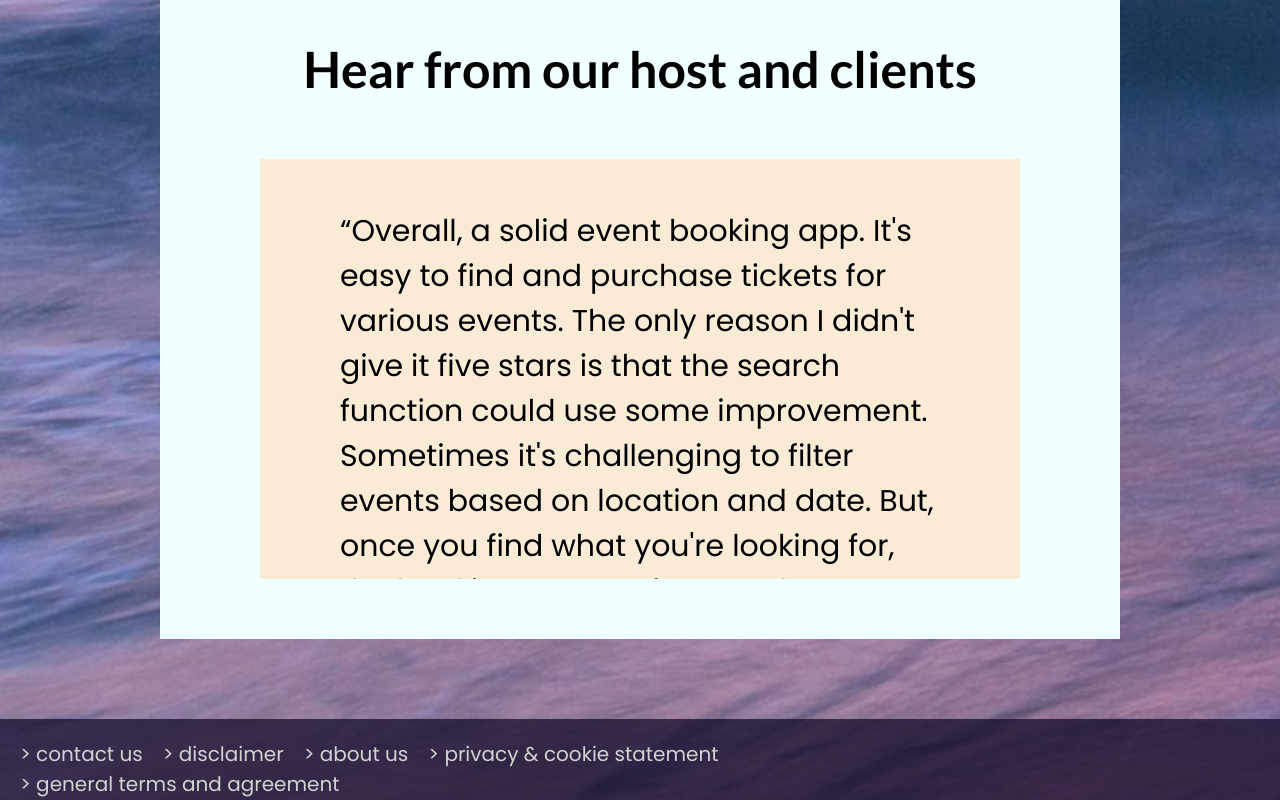
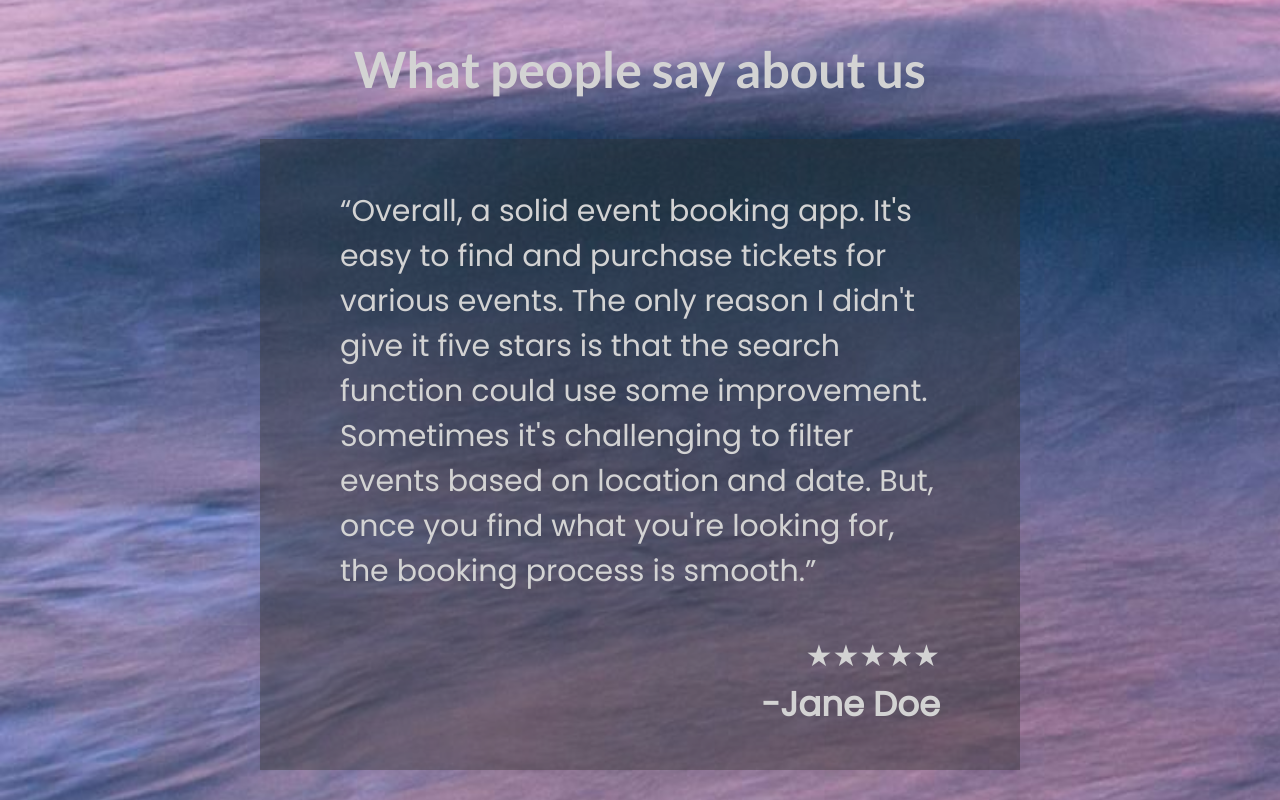
Before and after one commit to kramzer22/capstone-event-booking-app, a React (Vite) app: page / in a window 1280 px wide. Shown: the part 2700-3500 px from the top of the page. Built offline with nearby package versions, Linux system fonts and the light colour scheme.

Commit message:
add trans effect

```diff
--- a/src/components/index-review/IndexReview.jsx
+++ b/src/components/index-review/IndexReview.jsx
@@ -50,7 +50,7 @@ function IndexReview({}) {
           <p>&ldquo;{review.comment}&rdquo;</p>
           <div>
             {<p>{stars}</p>}
-            <p>{review.name}</p>
+            <p>-{review.name}</p>
           </div>
         </div>
       );
@@ -59,7 +59,7 @@ function IndexReview({}) {
 
   return (
     <div className="review-container">
-      <h2>Hear from our host and clients</h2>
+      <h2>What people say about us</h2>
       <div className="review-carousel-container">{createReviewCarousel()}</div>
     </div>
   );
--- a/src/components/index-review/indexReview.css
+++ b/src/components/index-review/indexReview.css
@@ -2,16 +2,16 @@
   display: flex;
   flex-direction: column;
   align-items: center;
-  gap: 60px;
+  gap: 40px;
 
   margin: 0 160px 80px;
   padding: 40px 100px 60px;
   width: calc(100% - 320px);
-  background-color: azure;
 }
 
 .review-container h2 {
   font-size: 50px;
+  color: #d3d3d3;
 }
 
 .review-carousel-container {
@@ -27,13 +27,13 @@
   gap: 40px;
 
   padding: 50px 80px 40px 80px;
-  height: 420px;
-  background-color: antiquewhite;
+  color: #d3d3d3;
+  background-color: rgba(51, 50, 49, 0.4);
 
   transition: transform 0.5s;
 }
 
-.index-review p {
+.index-review p:first-of-type {
   font-size: 30px;
 }
 
```
